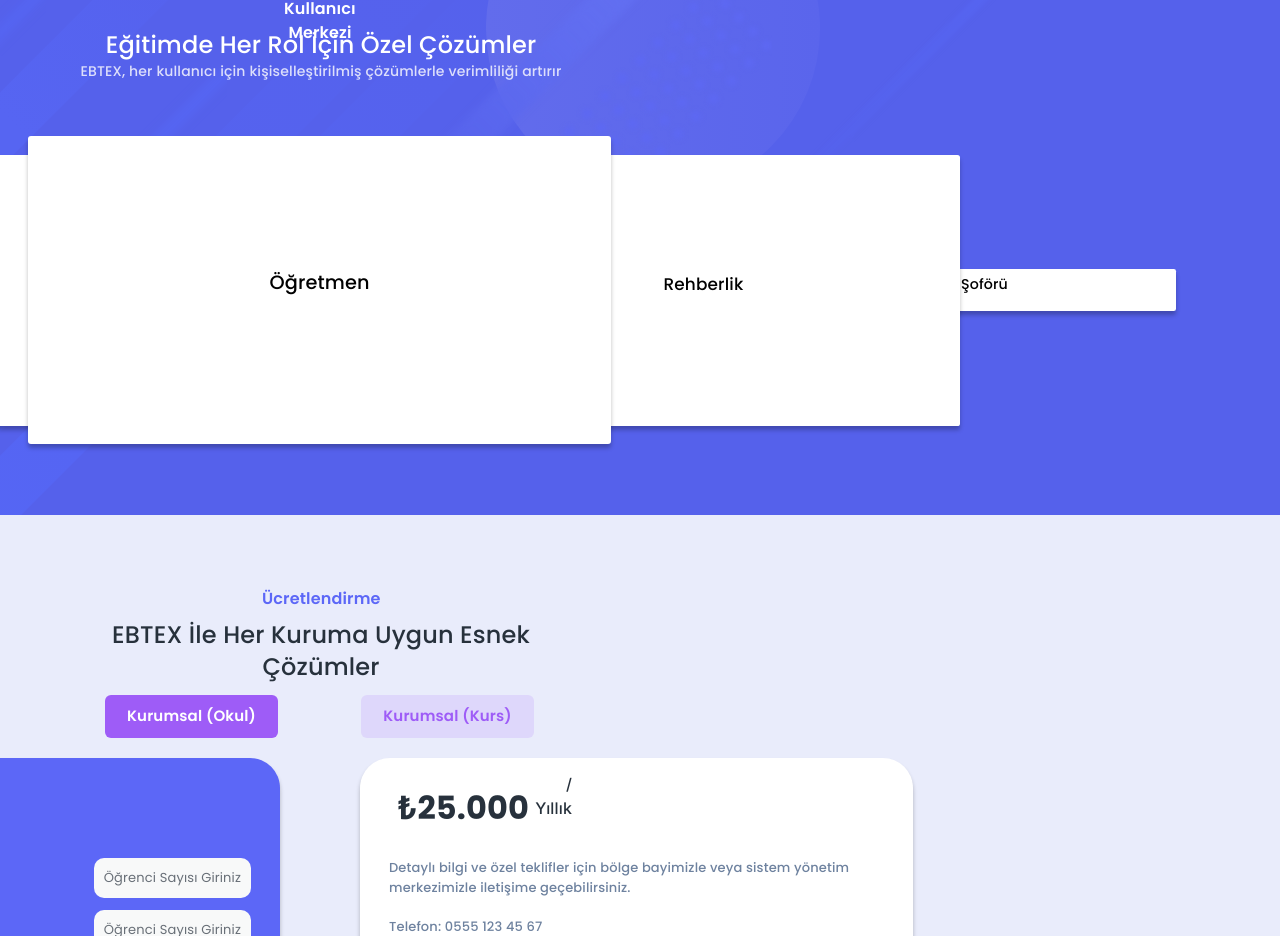
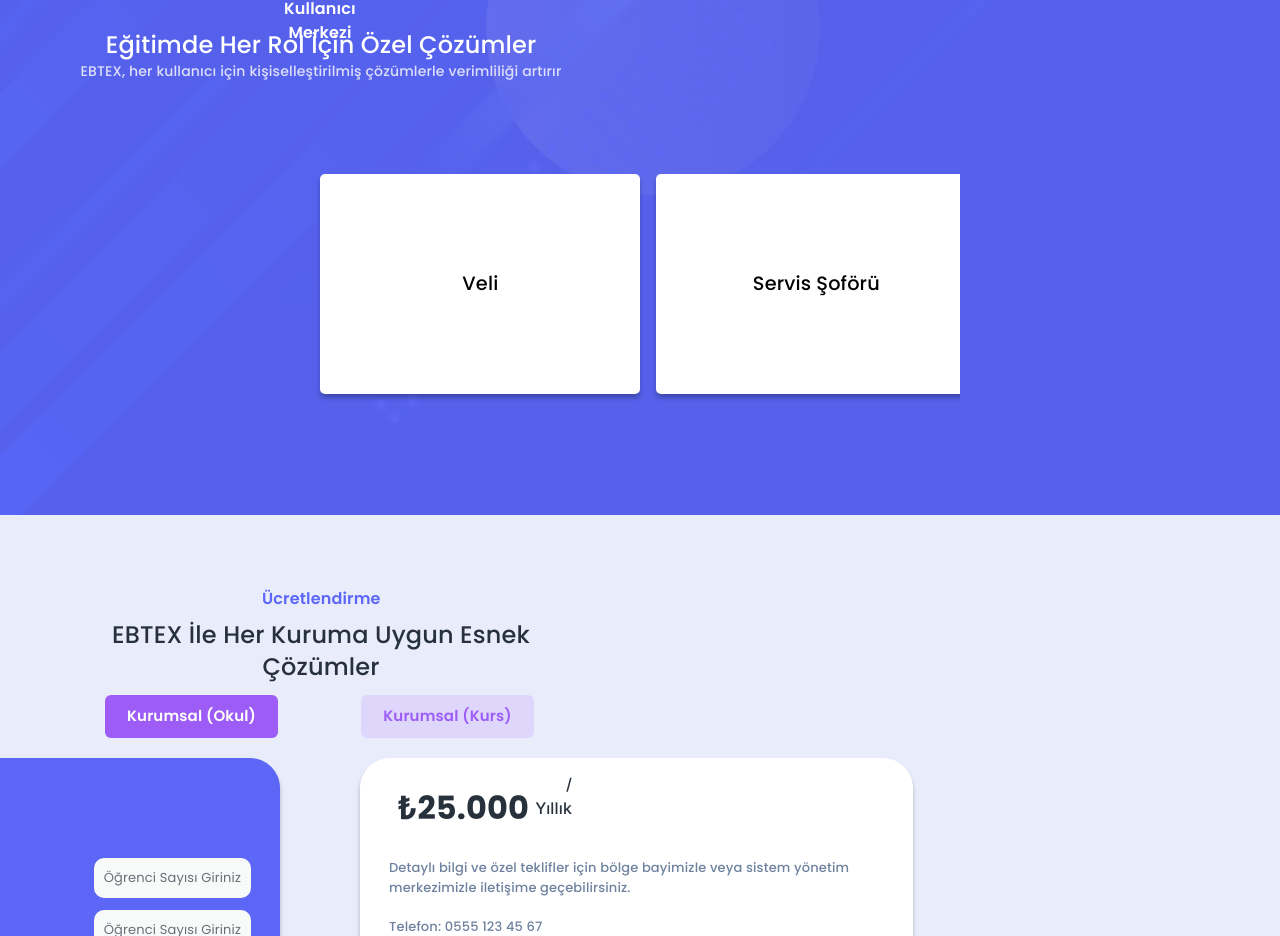
Before and after one commit to recepasl44/website, a Next.js app: page / in a window 1280 px wide. Shown: the part 4298-5234 px from the top of the page. Built offline with nearby package versions, Linux system fonts and the light colour scheme; what @mui/material-nextjs would draw is missing.

Commit message:
Add draggable slider to DASHBOARDS section

```diff
--- a/components/d-a-s-h-b-o-a-r-d-s.tsx
+++ b/components/d-a-s-h-b-o-a-r-d-s.tsx
@@ -1,37 +1,97 @@
 import type { NextPage } from "next";
+import { useEffect, useRef } from "react";
+import styles from "./dashboard-slider.module.css";
 
 export type DASHBOARDSType = {
   className?: string;
 };
 
+const roles = ["Veli", "Servis Şoförü", "Öğrenci", "Rehberlik", "Öğretmen"];
+
 const DASHBOARDS: NextPage<DASHBOARDSType> = ({ className = "" }) => {
+  const sliderRef = useRef<HTMLUListElement>(null);
+
+  useEffect(() => {
+    const slider = sliderRef.current;
+    if (!slider) return;
+
+    let isDragging = false;
+    let startX = 0;
+    let scrollStart = 0;
+
+    const easeOut = (t: number) => 1 - Math.pow(1 - t, 3);
+
+    const animateScroll = (target: number) => {
+      const duration = 350;
+      const from = slider.scrollLeft;
+      const change = target - from;
+      const startTime = performance.now();
+
+      const step = (now: number) => {
+        const elapsed = now - startTime;
+        const progress = Math.min(elapsed / duration, 1);
+        slider.scrollLeft = from + change * easeOut(progress);
+        if (progress < 1) requestAnimationFrame(step);
+      };
+      requestAnimationFrame(step);
+    };
+
+    const snapToCard = () => {
+      const card = slider.querySelector(`.${styles.card}`) as HTMLElement | null;
+      if (!card) return;
+      const style = getComputedStyle(slider);
+      const gap = parseInt(style.gap) || 0;
+      const cardWidth = card.offsetWidth + gap;
+      const index = Math.round(slider.scrollLeft / cardWidth);
+      animateScroll(index * cardWidth);
+    };
+
+    const handlePointerDown = (e: PointerEvent) => {
+      isDragging = true;
+      slider.setPointerCapture(e.pointerId);
+      startX = e.clientX;
+      scrollStart = slider.scrollLeft;
+    };
+
+    const handlePointerMove = (e: PointerEvent) => {
+      if (!isDragging) return;
+      const dx = e.clientX - startX;
+      slider.scrollLeft = scrollStart - dx;
+    };
+
+    const endDrag = () => {
+      if (!isDragging) return;
+      isDragging = false;
+      snapToCard();
+    };
+
+    slider.addEventListener("pointerdown", handlePointerDown);
+    slider.addEventListener("pointermove", handlePointerMove);
+    slider.addEventListener("pointerup", endDrag);
+    slider.addEventListener("pointercancel", endDrag);
+    slider.addEventListener("pointerleave", endDrag);
+
+    return () => {
+      slider.removeEventListener("pointerdown", handlePointerDown);
+      slider.removeEventListener("pointermove", handlePointerMove);
+      slider.removeEventListener("pointerup", endDrag);
+      slider.removeEventListener("pointercancel", endDrag);
+      slider.removeEventListener("pointerleave", endDrag);
+    };
+  }, []);
+
   return (
     <section
       className={`w-[107rem] h-[19.263rem] flex flex-row items-start justify-start !pt-[1.188rem] !pb-[1.144rem] !pl-[13.563rem] !pr-[13.519rem] box-border relative z-[2] text-center text-[1.206rem] text-[#000] font-[Poppins] mq450:flex-col ${className}`}
     >
-      <section className="h-[14.213rem] w-full !!m-[0 important] absolute top-[2.5rem] right-[0rem] left-[0rem] flex flex-row items-center justify-between gap-0 z-[0] text-center text-[0.888rem] text-[#000] font-[Poppins] mq450:static mq450:flex-col mq450:items-center">
-        <div className="h-[14.213rem] w-[26.875rem] shadow-[0px_4px_4px_rgba(0,_0,_0,_0.25)] rounded-[0.138rem] bg-[#fff] flex flex-col items-center justify-center !pt-[0.344rem] !pb-[0.969rem] !pl-[0.344rem] !pr-[0.344rem] box-border gap-[0.969rem]">
-          <div className="self-stretch h-[10.581rem] relative hidden" />
-          <div className="relative font-medium">Veli</div>
-        </div>
-        <div className="w-[26.875rem] shadow-[0px_4px_4px_rgba(0,_0,_0,_0.25)] rounded-[0.138rem] bg-[#fff] flex flex-col items-center justify-center !pt-[0.344rem] !pb-[0.969rem] !pl-[0.344rem] !pr-[0.344rem] box-border gap-[0.969rem]">
-          <div className="self-stretch h-[10.588rem] relative hidden" />
-          <div className="relative font-medium">Servis Şoförü</div>
-        </div>
-      </section>
-      <section className="h-[16.931rem] w-[79.919rem] flex flex-row items-center justify-between gap-0 z-[1] text-center text-[1.056rem] text-[#000] font-[Poppins] mq450:flex-col mq450:items-center">
-        <div className="h-[16.931rem] w-[32.031rem] shadow-[0px_4px_4px_rgba(0,_0,_0,_0.25)] rounded-[0.163rem] bg-[#fff] flex flex-col items-center justify-center !pt-[0.413rem] !pb-[1.156rem] !pl-[0.413rem] !pr-[0.413rem] box-border gap-[1.156rem]">
-          <div className="self-stretch h-[12.619rem] relative hidden" />
-          <div className="relative font-medium">Öğrenci</div>
-        </div>
-        <div className="h-[16.931rem] w-[32.031rem] shadow-[0px_4px_4px_rgba(0,_0,_0,_0.25)] rounded-[0.163rem] bg-[#fff] flex flex-col items-center justify-center !pt-[0.413rem] !pb-[1.156rem] !pl-[0.413rem] !pr-[0.413rem] box-border gap-[1.156rem]">
-          <div className="self-stretch h-[12.619rem] relative hidden" />
-          <div className="relative font-medium">Rehberlik</div>
-        </div>
-      </section>
-      <div className="h-full w-[36.444rem] !!m-[0 important] absolute top-[0rem] bottom-[0rem] left-[35.25rem] shadow-[0px_4px_4px_rgba(0,_0,_0,_0.25)] rounded-[0.188rem] bg-[#fff] flex flex-col items-center justify-center !pt-[0.469rem] !pb-[1.319rem] !pl-[0.469rem] !pr-[0.469rem] box-border gap-[1.319rem] z-[2]">
-        <div className="self-stretch h-[14.356rem] relative hidden" />
-        <div className="relative font-medium">Öğretmen</div>
+      <div className={styles.sliderContainer}>
+        <ul className={styles.slider} ref={sliderRef}>
+          {roles.map((role) => (
+            <li key={role} className={styles.card}>
+              {role}
+            </li>
+          ))}
+        </ul>
       </div>
     </section>
   );
--- /dev/null
+++ b/components/dashboard-slider.module.css
@@ -0,0 +1,38 @@
+.sliderContainer {
+  width: 100%;
+  overflow-x: auto;
+  scroll-snap-type: x mandatory;
+  scroll-padding: 0 50%;
+  -webkit-overflow-scrolling: touch;
+  scrollbar-width: none;
+  display: flex;
+}
+.sliderContainer::-webkit-scrollbar {
+  display: none;
+}
+.slider {
+  display: flex;
+  gap: 1rem;
+  padding: 0 50%;
+}
+.card {
+  flex: 0 0 auto;
+  width: 20rem;
+  height: 13.75rem;
+  background-color: var(--color-white);
+  border-radius: var(--br-5);
+  box-shadow: 0 4px 4px rgba(0, 0, 0, 0.25);
+  display: flex;
+  align-items: center;
+  justify-content: center;
+  font-weight: 500;
+  scroll-snap-align: center;
+}
+@media (max-width: 768px) {
+  .slider {
+    padding: 0 5%;
+  }
+  .card {
+    width: 90%;
+  }
+}
```
